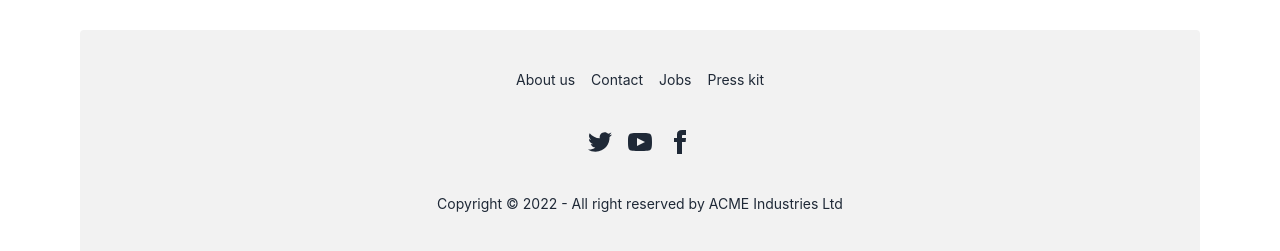
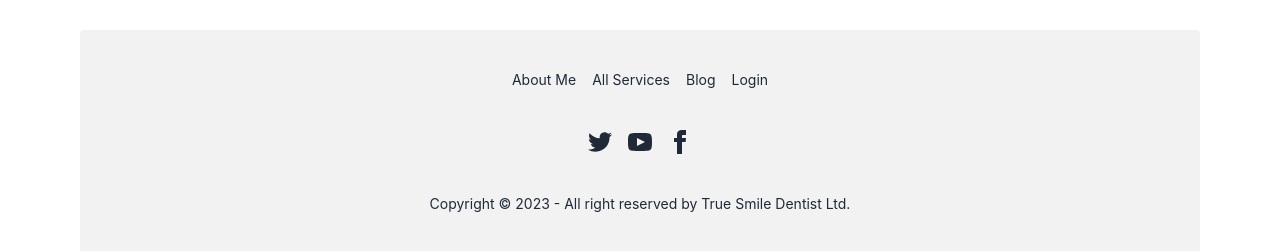
Before and after one commit to rasedprogrammer/true-smile-client, a React (Create React App) app: page / in a window 1280 px wide. Shown: the part 2172-2423 px from the top of the page. Built offline with nearby package versions, Linux system fonts and the light colour scheme; no server answers.

Commit message:
Adding Footer & Header Name

```diff
--- a/src/Shared/Footer/Footer.js
+++ b/src/Shared/Footer/Footer.js
@@ -1,18 +1,27 @@
 import React from "react";
+import { Link } from "react-router-dom";
 
 const Footer = () => {
 	return (
 		<div>
 			<footer className="footer footer-center p-10 bg-base-200 text-base-content rounded">
 				<div className="grid grid-flow-col gap-4">
-					<a className="link link-hover">About us</a>
-					<a className="link link-hover">Contact</a>
-					<a className="link link-hover">Jobs</a>
-					<a className="link link-hover">Press kit</a>
+					<Link to="/" className="link link-hover">
+						About Me
+					</Link>
+					<Link to="/all-services" className="link link-hover">
+						All Services
+					</Link>
+					<Link to="/blog" className="link link-hover">
+						Blog
+					</Link>
+					<Link to="/login" className="link link-hover">
+						Login
+					</Link>
 				</div>
 				<div>
 					<div className="grid grid-flow-col gap-4">
-						<a>
+						<Link>
 							<svg
 								xmlns="http://www.w3.org/2000/svg"
 								width="24"
@@ -22,8 +31,8 @@ const Footer = () => {
 							>
 								<path d="M24 4.557c-.883.392-1.832.656-2.828.775 1.017-.609 1.798-1.574 2.165-2.724-.951.564-2.005.974-3.127 1.195-.897-.957-2.178-1.555-3.594-1.555-3.179 0-5.515 2.966-4.797 6.045-4.091-.205-7.719-2.165-10.148-5.144-1.29 2.213-.669 5.108 1.523 6.574-.806-.026-1.566-.247-2.229-.616-.054 2.281 1.581 4.415 3.949 4.89-.693.188-1.452.232-2.224.084.626 1.956 2.444 3.379 4.6 3.419-2.07 1.623-4.678 2.348-7.29 2.04 2.179 1.397 4.768 2.212 7.548 2.212 9.142 0 14.307-7.721 13.995-14.646.962-.695 1.797-1.562 2.457-2.549z"></path>
 							</svg>
-						</a>
-						<a>
+						</Link>
+						<Link>
 							<svg
 								xmlns="http://www.w3.org/2000/svg"
 								width="24"
@@ -33,8 +42,8 @@ const Footer = () => {
 							>
 								<path d="M19.615 3.184c-3.604-.246-11.631-.245-15.23 0-3.897.266-4.356 2.62-4.385 8.816.029 6.185.484 8.549 4.385 8.816 3.6.245 11.626.246 15.23 0 3.897-.266 4.356-2.62 4.385-8.816-.029-6.185-.484-8.549-4.385-8.816zm-10.615 12.816v-8l8 3.993-8 4.007z"></path>
 							</svg>
-						</a>
-						<a>
+						</Link>
+						<Link>
 							<svg
 								xmlns="http://www.w3.org/2000/svg"
 								width="24"
@@ -44,11 +53,13 @@ const Footer = () => {
 							>
 								<path d="M9 8h-3v4h3v12h5v-12h3.642l.358-4h-4v-1.667c0-.955.192-1.333 1.115-1.333h2.885v-5h-3.808c-3.596 0-5.192 1.583-5.192 4.615v3.385z"></path>
 							</svg>
-						</a>
+						</Link>
 					</div>
 				</div>
 				<div>
-					<p>Copyright © 2022 - All right reserved by ACME Industries Ltd</p>
+					<p>
+						Copyright © 2023 - All right reserved by True Smile Dentist Ltd.
+					</p>
 				</div>
 			</footer>
 		</div>
--- a/src/Shared/Header/Header.js
+++ b/src/Shared/Header/Header.js
@@ -35,13 +35,20 @@ const Header = () => {
 							className="menu menu-compact dropdown-content mt-3 p-2 shadow bg-base-100 rounded-box w-52"
 						>
 							<li>
-								<a href="/">Item 1</a>
+								<Link to="/" className="font-bold">
+									Home
+								</Link>
 							</li>
 							<li>
-								<a href="/">Item 2</a>
+								{user?.email ? (
+									<Link to="/add-service">Add Service</Link>
+								) : null}
 							</li>
 							<li>
-								<a href="/">Item 3</a>
+								{user?.email ? <Link to="/reviews">My Reviews</Link> : null}
+							</li>
+							<li>
+								<Link to="/blog">Blog</Link>
 							</li>
 						</ul>
 					</div>
```
Also changed, not shown: 1 other file (tests, documents, lock files or other folders).
